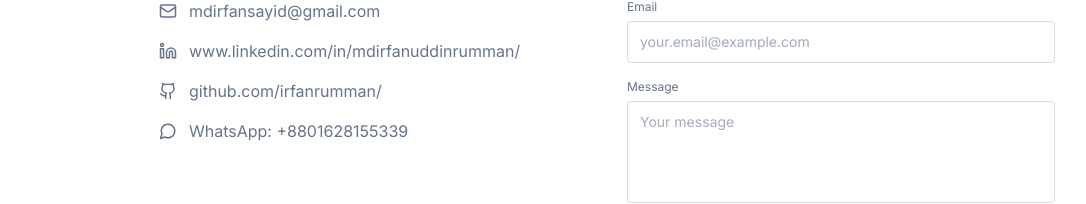
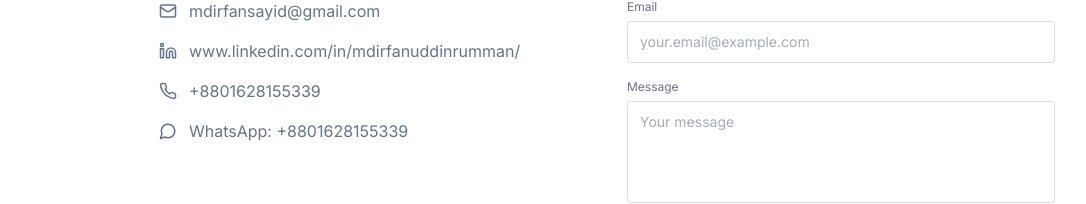
Before and after one commit to irfanrumman/my-portfolio, a React (Vite) app: page / in a window 1280 px wide. Shown: the part 3741-3945 px from the top of the page, without its empty margins (33-1119 px from the left). Built offline with nearby package versions, Linux system fonts and the light colour scheme.

Commit message:
cotact section updated

```diff
--- a/src/components/Contact.tsx
+++ b/src/components/Contact.tsx
@@ -1,5 +1,5 @@
 import { useState, type FormEvent } from 'react'
-import { Mail, Linkedin, Github, MessageCircle } from 'lucide-react'
+import { Mail, Linkedin, Github, MessageCircle, Phone } from 'lucide-react'
 import { profile } from '../data/portfolio'
 
 export default function Contact() {
@@ -34,9 +34,9 @@ export default function Contact() {
                   <Linkedin size={18} /> {profile.socials.linkedin.replace('https://', '')}
                 </a>
               </li>
-              <li>
-                <a href={profile.socials.github} target="_blank" rel="noreferrer" className="flex items-center gap-3 text-slate hover:text-accent transition-colors">
-                  <Github size={18} /> {profile.socials.github.replace('https://', '')}
+                <li>
+                <a href={`tel:${profile.phone}`} className="flex items-center gap-3 text-slate hover:text-accent transition-colors">
+                  <Phone size={18} /> {profile.phone}
                 </a>
               </li>
               {profile.whatsapp && (
```
